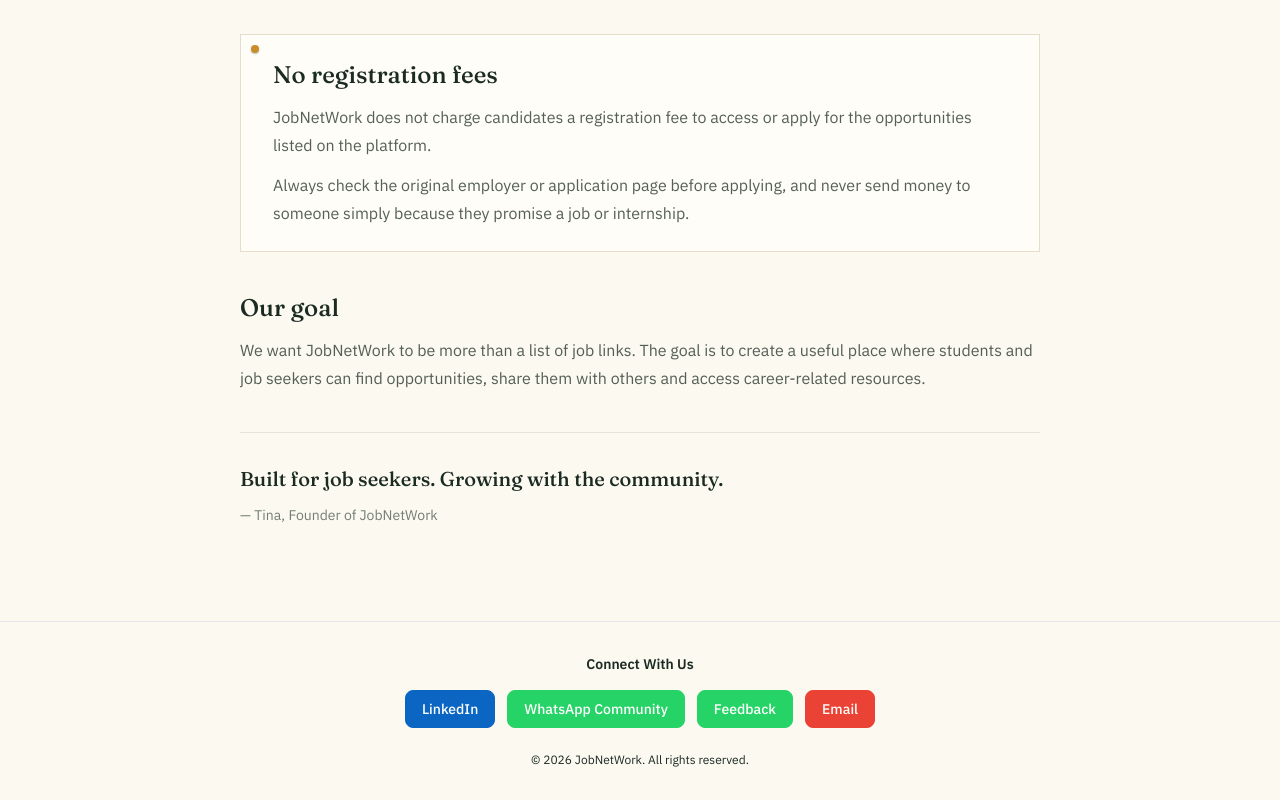
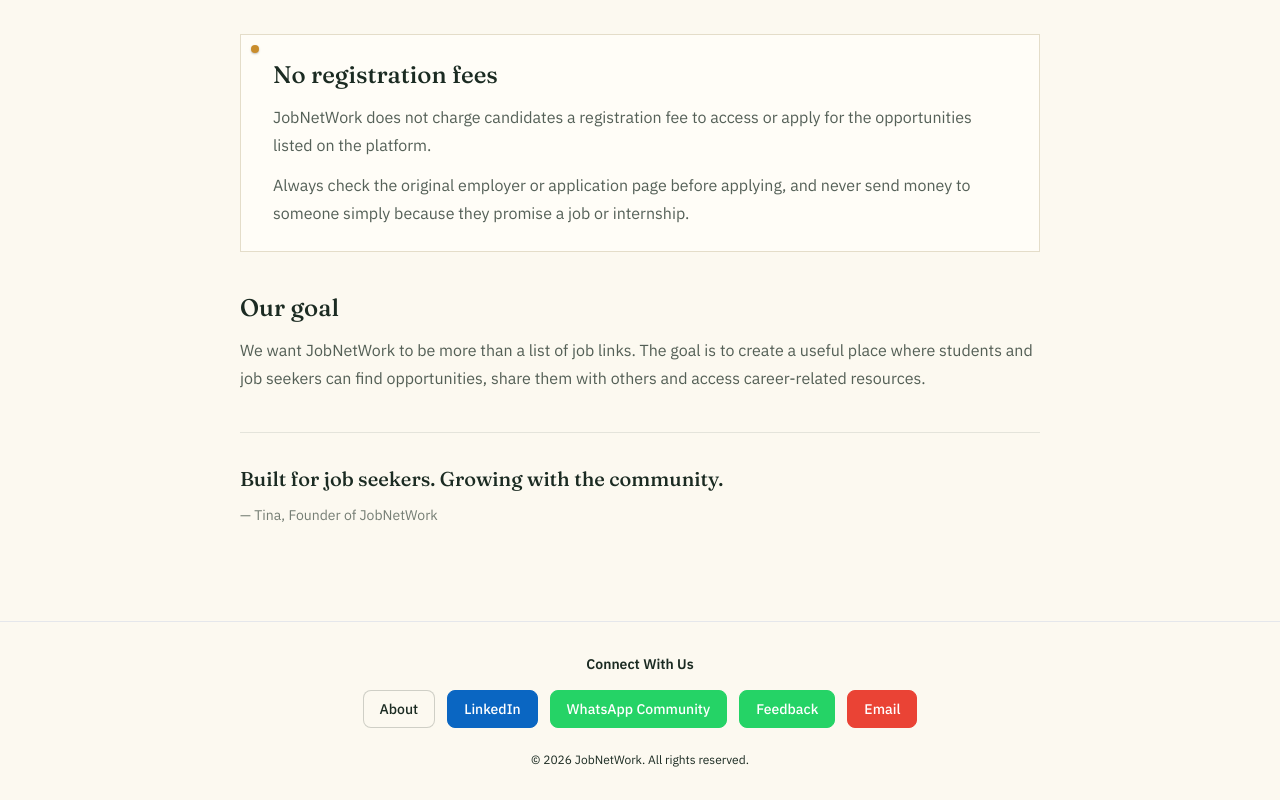
Before and after one commit to tinaaswanii/JobNetWork, a Next.js app in the folder jobnetwork/: page /about in a window 1280 px wide. Shown: the part 960-1760 px from the top of the page. Built offline with nearby package versions, Linux system fonts and the light colour scheme.

Commit message:
Update Footer.tsx

```diff
--- a/jobnetwork/components/Footer.tsx
+++ b/jobnetwork/components/Footer.tsx
@@ -5,6 +5,12 @@
         <h3 className="text-sm font-semibold">Connect With Us</h3>
 
         <div className="mt-4 flex flex-wrap items-center justify-center gap-3">
+          <a
+  href="/about"
+  className="rounded-lg border border-ink/20 bg-paper px-4 py-2 text-sm font-medium text-ink transition hover:bg-ink/5"
+>
+  About
+</a>
 <a
   href="https://www.linkedin.com/in/tinaaswanii/"
   target="_blank"
```
